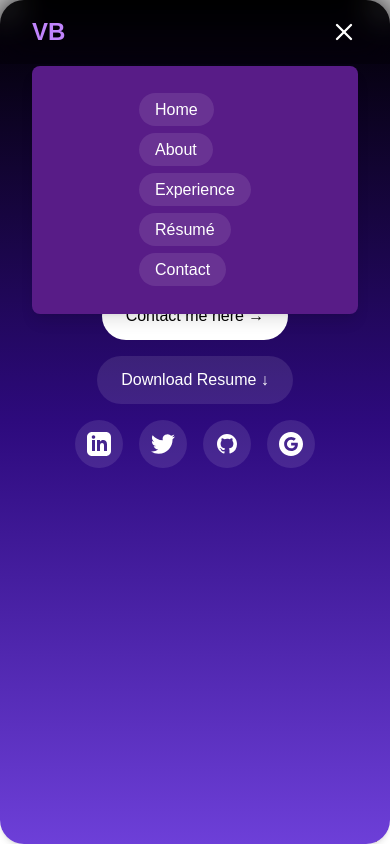
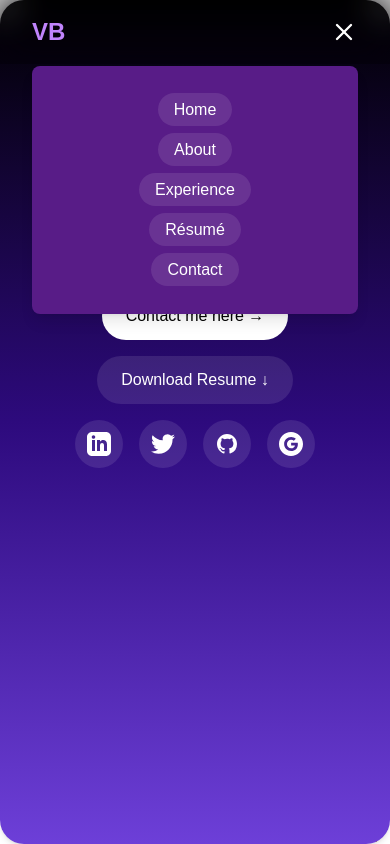
Before and after one commit to vaishcash/myportfolio, a Next.js app: page / in a window 390 px wide. Both pictures are taken after a click on the button 344 px from the left and 32 px from the top of the page. Shown: the top 844 px of the page. Built offline with nearby package versions, Linux system fonts and the light colour scheme.

Commit message:
color change in nav

```diff
--- a/components/Navbar.tsx
+++ b/components/Navbar.tsx
@@ -32,20 +32,14 @@ const Navbar = () => {
               to={href}
               smooth={true}
               duration={400}
-              className={`text-white px-4 py-2 font-medium rounded-full bg-white/10 transition-colors hover:px-4 hover:py-2 hover:bg-white/20 ${
-                isMobile
-                  ? "cursor-pointer hover:text-purple-400 hover:bg-black hover:p-2"
-                  : ""
-              }`}
+              className="text-white px-4 py-2 font-medium rounded-full bg-white/10 transition-colors hover:px-4 hover:py-2 hover:bg-white/20 "
             >
               {label}
             </ScrollLink>
           ) : (
             <Link
               href={href}
-              className={`text-white px-4 py-2 font-medium rounded-full bg-white/10 transition-colors hover:px-4 hover:py-2 hover:bg-white/20 ${
-                isMobile ? "hover:text-purple-400 hover:bg-black hover:p-2" : ""
-              }`}
+              className="text-white px-4 py-2 font-medium rounded-full bg-white/10 transition-colors hover:px-4 hover:py-2 hover:bg-white/20 "
             >
               {label}
             </Link>
@@ -81,7 +75,7 @@ const Navbar = () => {
           exit={{ opacity: 10, y: -70 }}
           transition={{ duration: 0.3, ease: "easeInOut" }}
           onClick={() => setIsOpen(false)}
-          className="lg:hidden absolute left-0 right-0 bg-purple-900 backdrop-blur-lg flex flex-col items-center px-5 mx-8 rounded-lg shadow-lg"
+          className="lg:hidden absolute left-0 right-0 bg-purple-900 backdrop-blur-lg flex flex-col text-center justify-center items-center px-5 mx-8 rounded-lg shadow-lg "
         >
           {renderLinks(true)}
         </motion.div>
```
